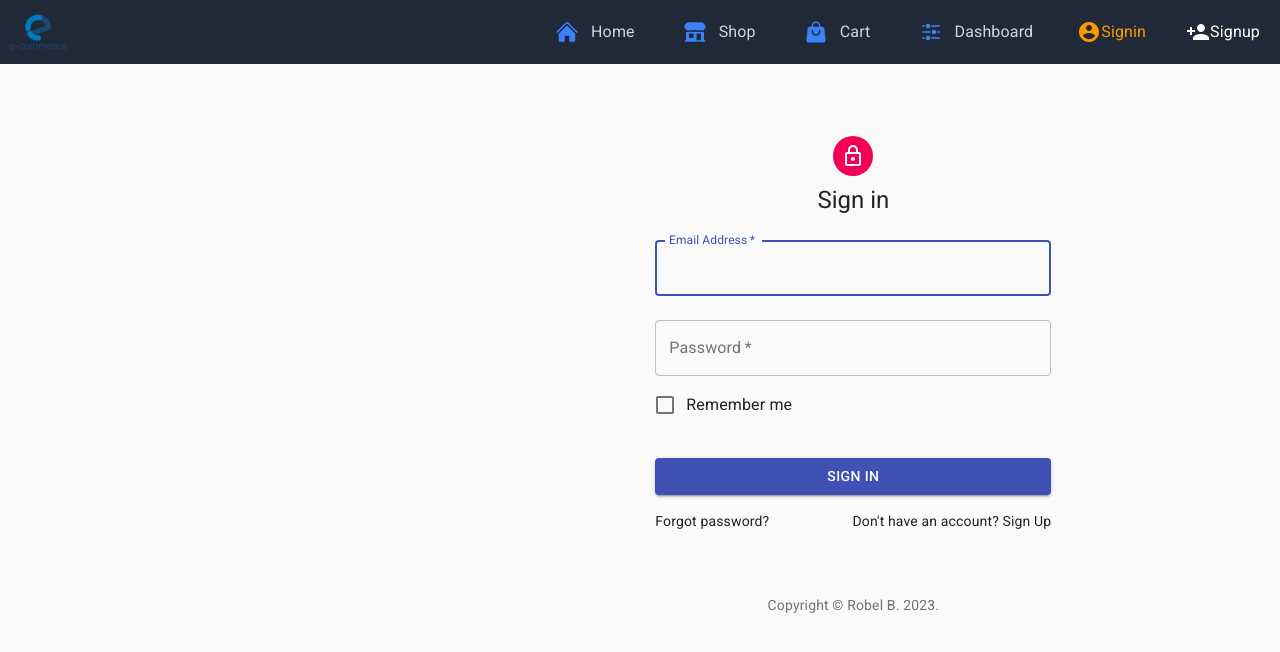
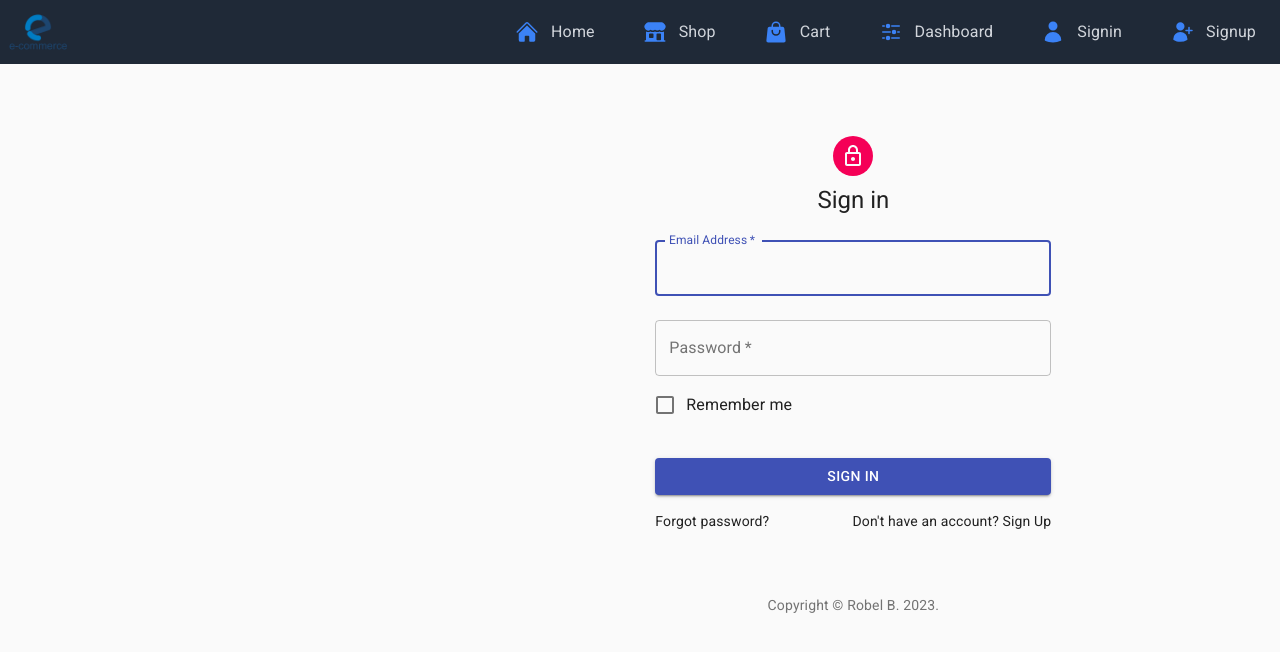
Before and after one commit to Robel-Belihu/e-commerce-client, a React (Create React App) app: page /signin in a window 1280 px wide. Shown: the top 652 px of the page. Built offline with nearby package versions, Linux system fonts and the light colour scheme.

Commit message:
sorted the menu bar

```diff
--- a/src/core/Menu.jsx
+++ b/src/core/Menu.jsx
@@ -26,11 +26,13 @@ import ExitToAppIcon from "@material-ui/icons/ExitToApp";
 import StoreIcon from "@material-ui/icons/Store";
 import LogoImg from "../assets/ecom-logo.png";
 
-import { HomeIcon } from "@heroicons/react/24/solid";
+import { HomeIcon, UserIcon } from "@heroicons/react/24/solid";
 import { AdjustmentsHorizontalIcon } from "@heroicons/react/24/solid";
 import { ShoppingBagIcon } from "@heroicons/react/24/solid";
 import { BuildingStorefrontIcon } from "@heroicons/react/24/solid";
 import { ArrowUturnRightIcon } from "@heroicons/react/24/solid";
+import { ArrowUturnLeftIcon } from "@heroicons/react/24/solid";
+import { UserPlusIcon } from "@heroicons/react/24/solid";
 
 const isActive = (history, path) => {
   if (history.location.pathname === path) {
@@ -194,18 +196,20 @@ const MaterialAppBar = ({ history }) => {
                   )}
                   {!isAuthenticated() && (
                     <Fragment>
-                      <Link style={isActive(history, "/signin")} to="/signin">
-                        <IconButton aria-label="Signin" color="inherit">
-                          <AccountCircleIcon />
-                          <Typography noWrap>Signin</Typography>
-                        </IconButton>
+                      <Link
+                        className="flex justify-center items-center gap-3 text-gray-300 hover:bg-gray-700  px-3 py-2 rounded-md text-sm font-medium"
+                        to="/signin"
+                      >
+                        <UserIcon className="h-6 w-6 text-blue-500" />
+                        <Typography noWrap>Signin</Typography>
                       </Link>
 
-                      <Link style={isActive(history, "/signup")} to="/signup">
-                        <IconButton aria-label="Signup" color="inherit">
-                          <PersonAddIcon />
-                          <Typography noWrap>Signup</Typography>
-                        </IconButton>
+                      <Link
+                        className="flex justify-center items-center gap-3 text-gray-300 hover:bg-gray-700  px-3 py-2 rounded-md text-sm font-medium"
+                        to="/signup"
+                      >
+                        <UserPlusIcon className="h-6 w-6 text-blue-500" />
+                        <Typography noWrap>Signup</Typography>
                       </Link>
                     </Fragment>
                   )}
```
